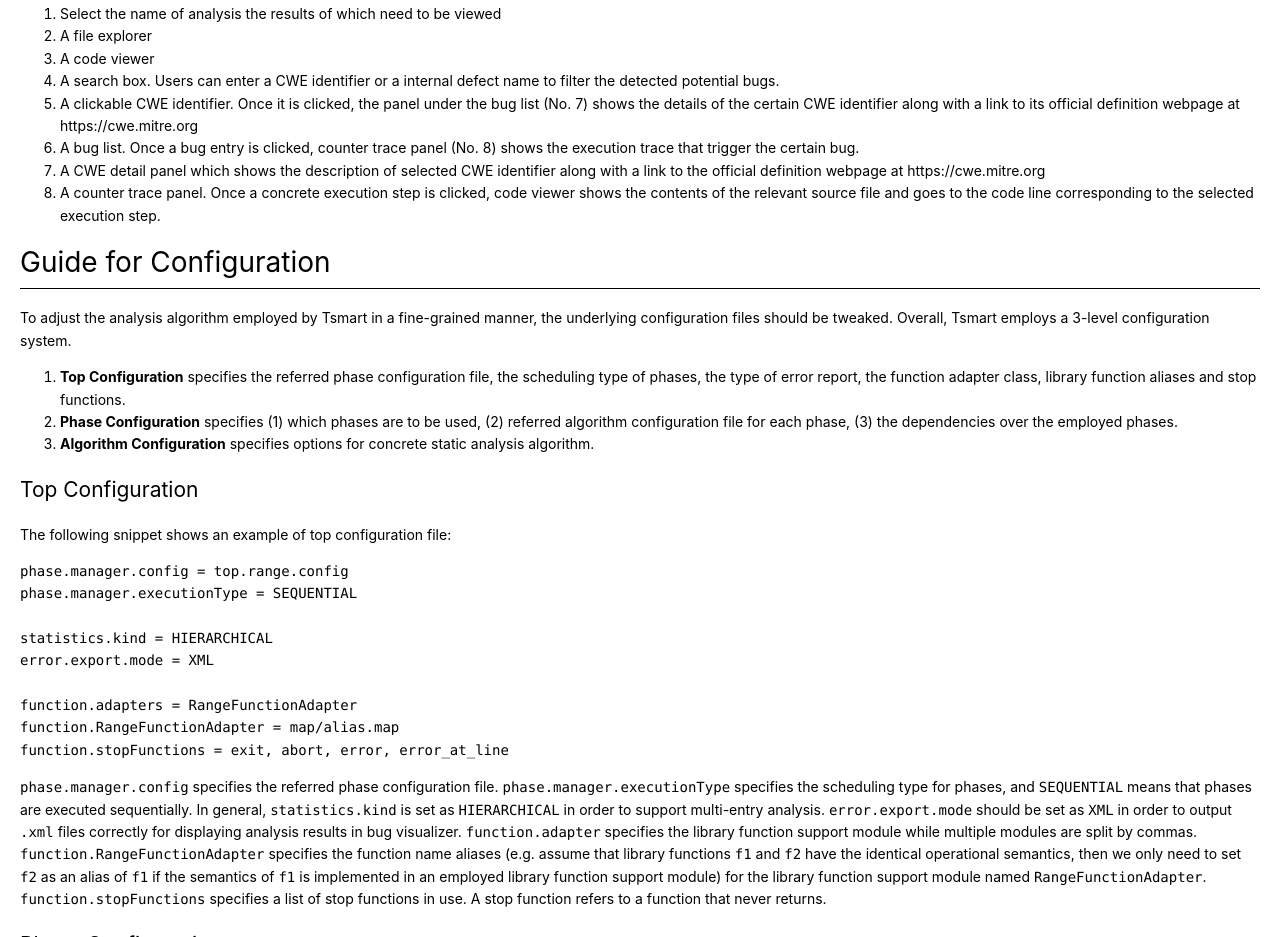
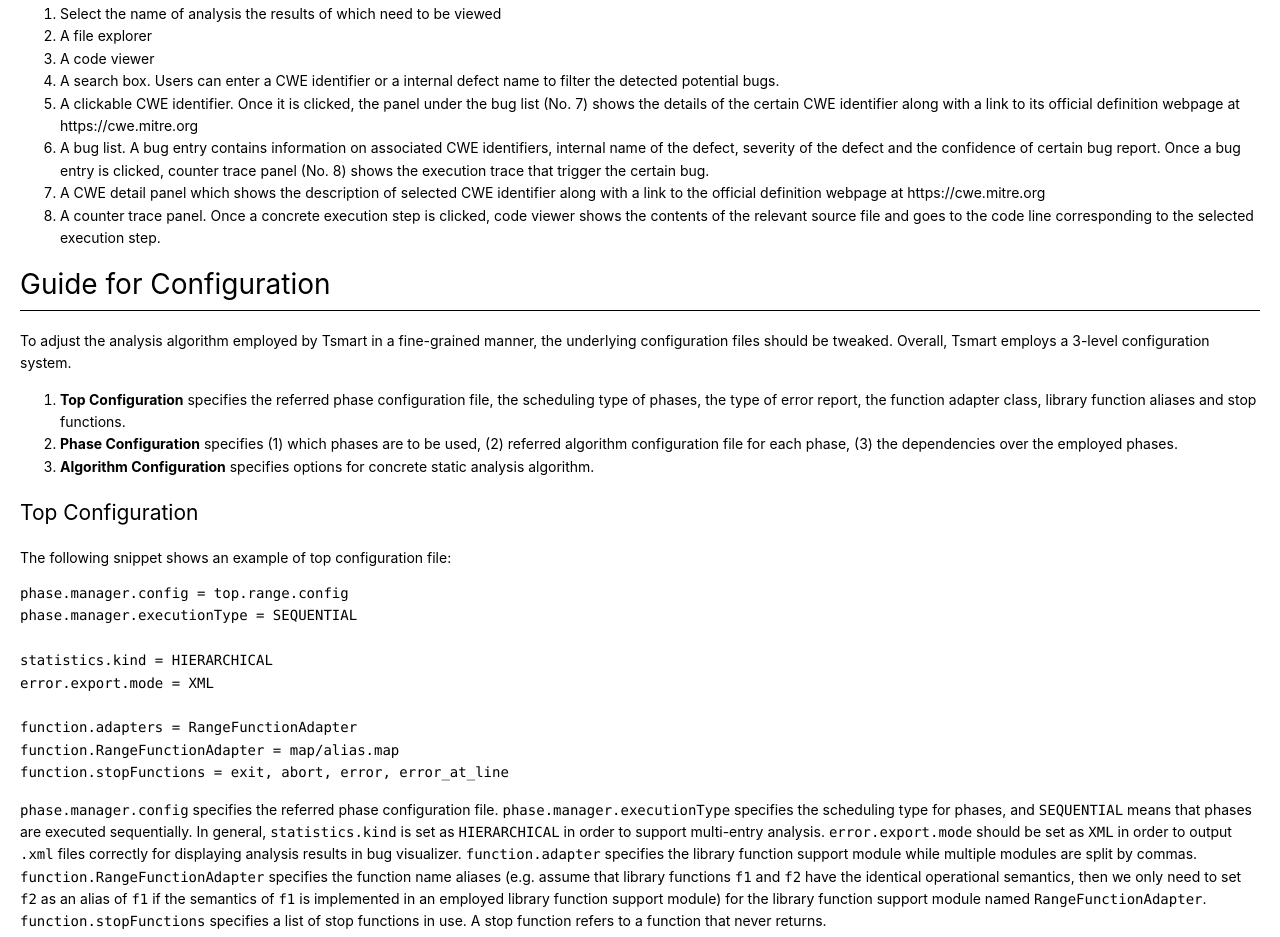
Before and after one commit to tsmart-project/tsmart-project.github.io, a plain HTML site: page userManual/man_en.html in a window 1280 px wide. Shown: the part 8546-9483 px from the top of the page. Drawn offline with Linux system fonts and the light colour scheme.

Commit message:
Updated user manual

```diff
--- a/userManual/man_en.html
+++ b/userManual/man_en.html
@@ -623,7 +623,7 @@ ul.contains-task-list { padding-left: 0; } ul ul.contains-task-list { padding-le
 <li>A code viewer</li>
 <li>A search box. Users can enter a CWE identifier or a internal defect name to filter the detected potential bugs.</li>
 <li>A clickable CWE identifier. Once it is clicked, the panel under the bug list (No. 7) shows the details of the certain CWE identifier along with a link to its official definition webpage at https://cwe.mitre.org</li>
-<li>A bug list. Once a bug entry is clicked, counter trace panel (No. 8) shows the execution trace that trigger the certain bug.</li>
+<li>A bug list. A bug entry contains information on associated CWE identifiers, internal name of the defect, severity of the defect and the confidence of certain bug report. Once a bug entry is clicked, counter trace panel (No. 8) shows the execution trace that trigger the certain bug.</li>
 <li>A CWE detail panel which shows the description of selected CWE identifier along with a link to the official definition webpage at https://cwe.mitre.org</li>
 <li>A counter trace panel. Once a concrete execution step is clicked, code viewer shows the contents of the relevant source file and goes to the code line corresponding to the selected execution step.</li>
 </ol>
```
Also changed, not shown: userManual/man.html (+1 -1 lines).
